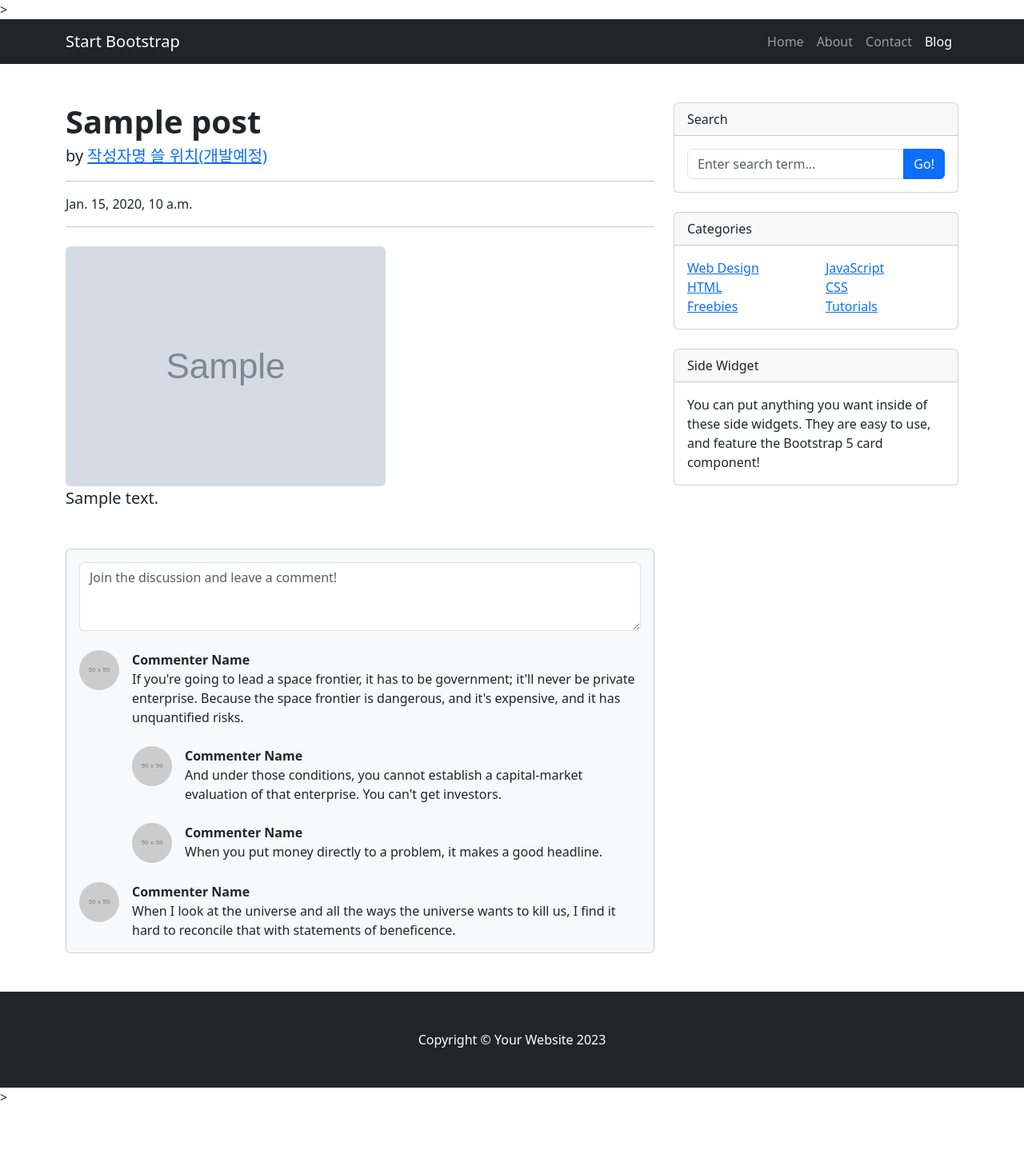
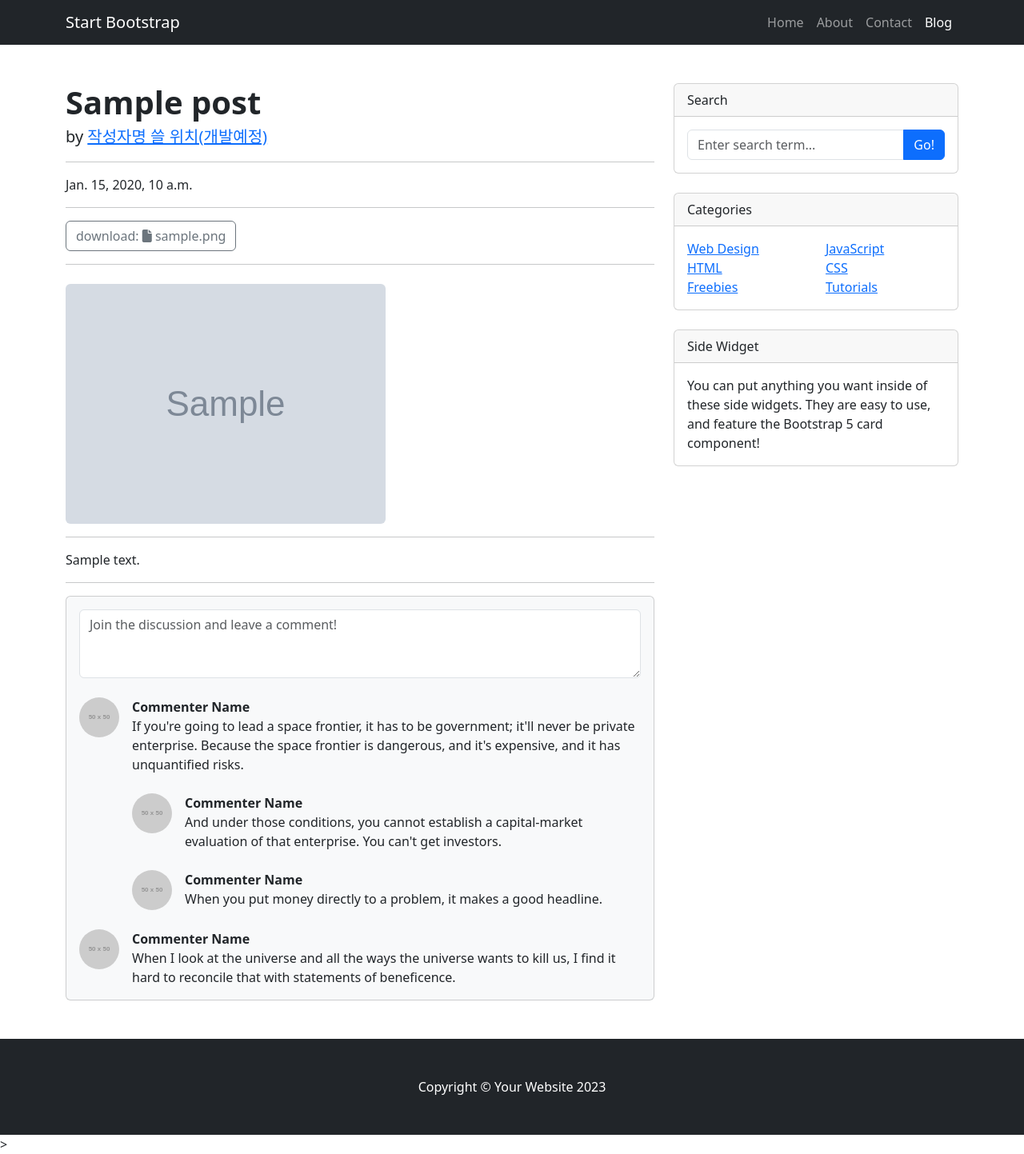
Before and after one commit to xoos0420/mkwebsite, a Django app: page /blog/1/ in a window 1280 px wide. Shown: the whole page at 80% size. Before the commit the page ends 1376 px from the top, so only its background shows below. Run offline with Django 5.2, Linux system fonts and the light colour scheme; tables that the repository leaves empty hold one stand-in row (values such as "Sample post"); grey boxes marked "Sample" are stand-in pictures; grey boxes labelled with a size stand in for pictures from a placeholder-image service; some libraries are stand-ins or nearby versions.

Commit message:
첨부파일 있을 시 다운로드 버튼 출력하기

```diff
--- a/blog/models.py
+++ b/blog/models.py
@@ -1,4 +1,5 @@
 from django.db import models
+import os
 
 class Post(models.Model):
     title = models.CharField(max_length=30)
@@ -15,3 +16,9 @@ class Post(models.Model):
 
     def get_absolute_url(self):
         return f'/blog/{self.pk}/'
+
+    def get_file_name(self):
+        return os.path.basename(self.file_upload.name)
+
+    def get_file_ext(self):
+        return self.get_file_name().split('.')[-1]
--- a/blog/templates/blog/post_detail.html
+++ b/blog/templates/blog/post_detail.html
@@ -10,9 +10,7 @@
     <title>{{ post.title }} - Blog</title>
     <!-- Core theme CSS (includes Bootstrap)-->
     <link rel="stylesheet" href="{% static 'blog/bootstrap/bootstrap.min.css' %}" media="screen">
-
-    <!-- Custom style for this template -->>
-    <!-- <link rel="stylesheet" href="{% static 'blog/css/blog-post.css' %}" media="screen"> -->
+    <script src="https://kit.fontawesome.com/7ec0f23614.js" crossorigin="anonymous"></script>
 </head>
 
 <body>
@@ -54,15 +52,37 @@
                         <p>{{ post.created_at }}</p>
                         <hr>
 
+                        {% if post.file_upload %}
+                        <a href="{{ post.file_upload.url }}" class="btn btn-outline-secondary" role="button" download="">download:
+                            {% if post.get_file_ext == 'csv' %}
+                                <i class="fa-solid fa-file-csv"></i>
+                            {% elif post.get_file_ext == 'xlsx' or post.get_file_ext == 'xls' %}
+                                <i class="fa-solid fa-file-excel"></i>
+                            {% elif post.get_file_ext == 'docx' or post.get_file_ext == 'doc' %}
+                                <i class="fa-solid fa-file-word"></i>
+                            {% elif post.get_file_ext == 'pdf'%}
+                                <i class="fa-solid fa-file-pdf"></i>
+                            {% else %}
+                                <i class="fa-solid fa-file"></i>
+                            {% endif %}
+                            {{ post.get_file_name }}
+                        </a>
+                        {% endif %}
+                        <hr>
+
                     </header>
                     <!-- Preview image -->
-                    <img class="mb-4"><img class="img-fluid rounded"
-                            src="{{ post.head_image.url }}" alt="" />
+                    {% if post.head_image %}
+                        <img class="img-fluid rounded" src="{{ post.head_image.url }}" alt="{{ post.tile }} head_image">
+                    {% else %}
+                        <img class="img-fluid rounded" src="https://picsum.photos/seed/{{ post.id }}/900/400" alt="random_image">
+                    {% endif %}
+                    <hr>
 
                     <!-- Post content-->
-                    <section class="mb-5">
-                        <p class="fs-5 mb-4">{{ post.content }}</p>
-                    </section>
+                    <p>{{ post.content }}</p>
+                    <hr>
+
                 </article>
                 <!-- Comments section-->
                 <section class="mb-5">
```
